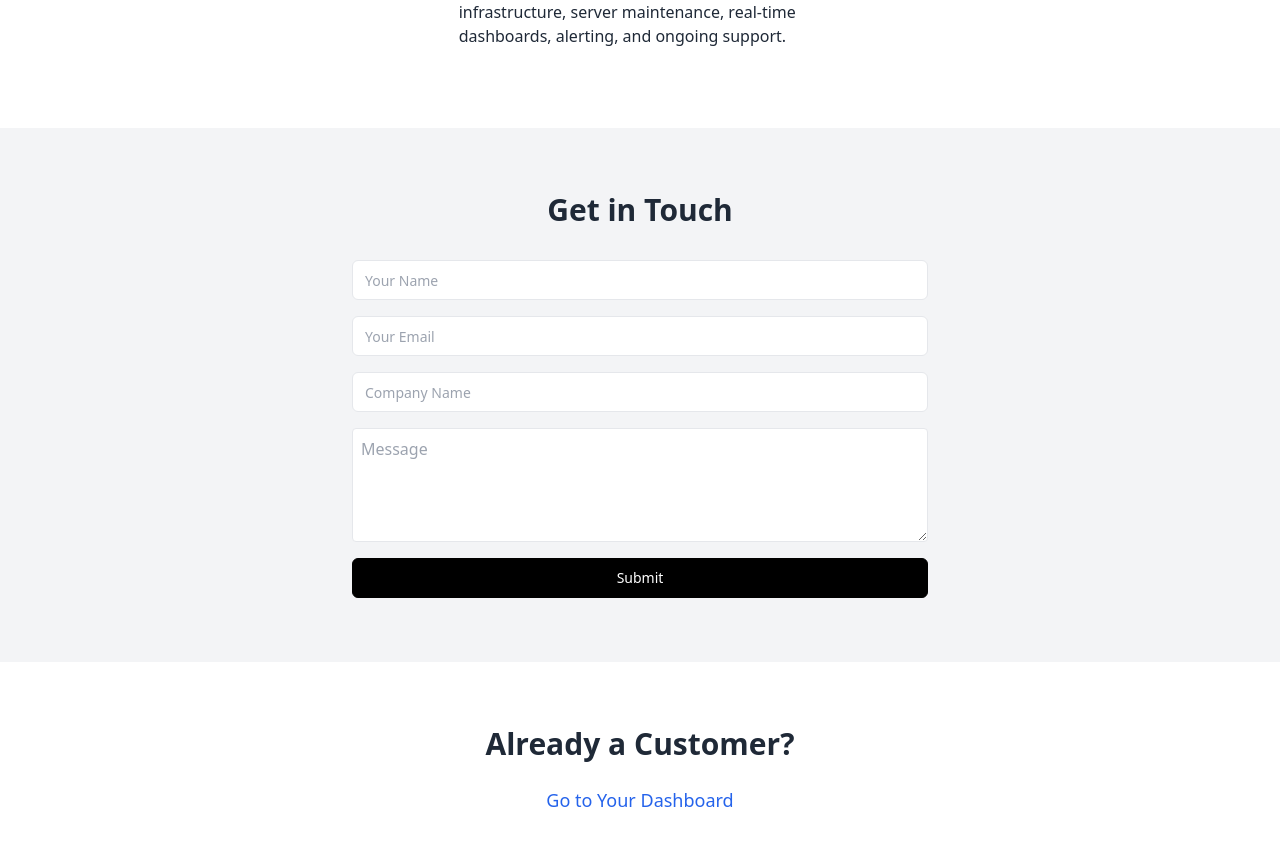
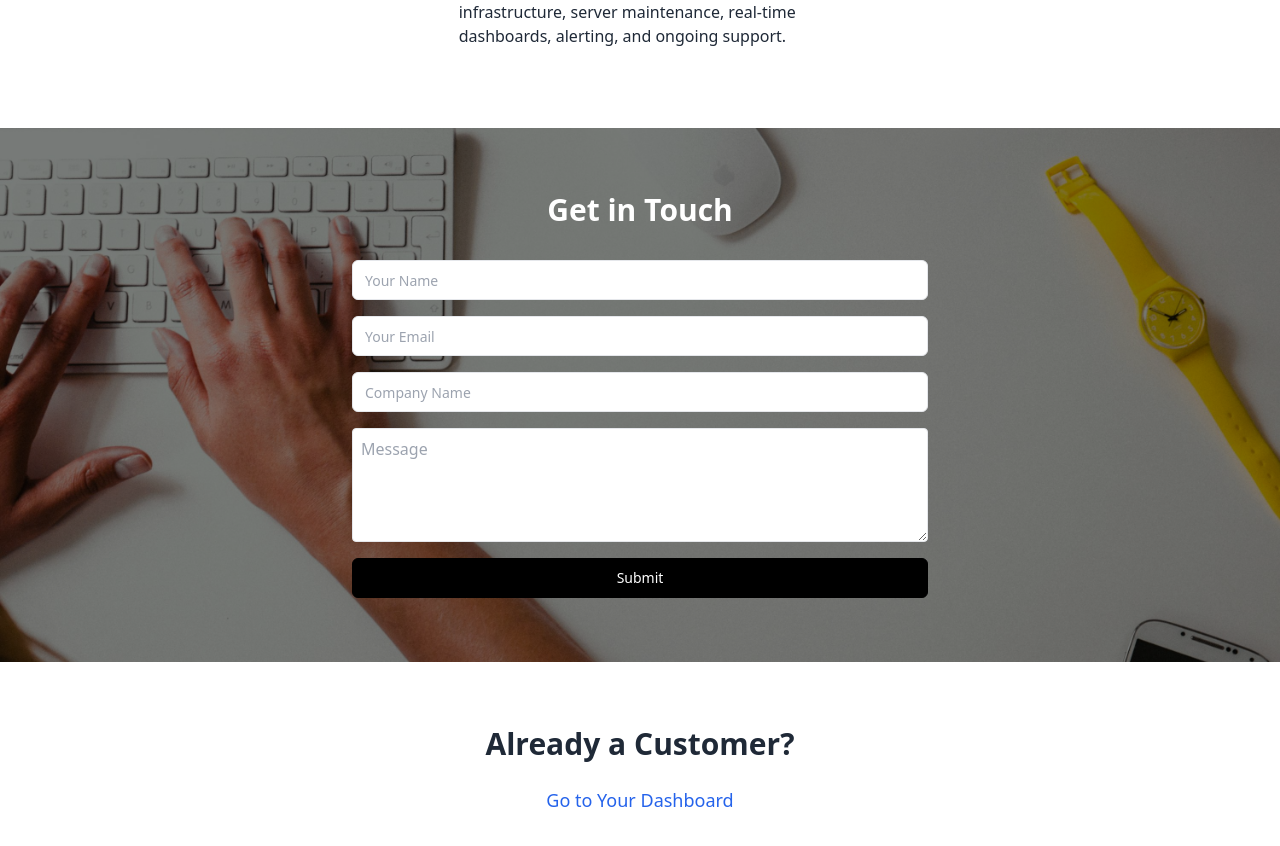
Before and after one commit to domcruz4/quikgateway-site, a Next.js app: page / in a window 1280 px wide. Shown: the part 1366-2212 px from the top of the page. Built offline with nearby package versions, Linux system fonts and the light colour scheme.

Commit message:
Update website with latest changes

```diff
--- a/src/app/page.tsx
+++ b/src/app/page.tsx
@@ -111,7 +111,15 @@ export default function Home() {
       </section>
 
 {/* Contact Form */}
-      <section className="py-16 px-6 bg-gray-100">
+<section
+  className="relative py-16 px-6 text-white bg-cover bg-center"
+  style={{ backgroundImage: "url('/touch.jpeg')" }}
+>
+  {/* Optional dark overlay */}
+  <div className="absolute inset-0 bg-black/50 z-0" />
+
+  {/* Content on top */}
+  <div className="relative z-10">
     <h2 className="text-3xl font-semibold text-center mb-8">Get in Touch</h2>
     <form
       action="https://formsubmit.co/joe@quikgateway.com"
@@ -124,7 +132,7 @@ export default function Home() {
       <textarea
         name="message"
         placeholder="Message"
-            className="border rounded p-2"
+        className="border rounded p-2 text-black"
         rows={4}
         required
       ></textarea>
@@ -136,6 +144,7 @@ export default function Home() {
         Submit
       </Button>
     </form>
+  </div>
 </section>
 
       {/* Dashboard Link */}
```
Also changed, not shown: public/touch.jpeg (added). Lines whose indentation alone changed are shown as unchanged.
